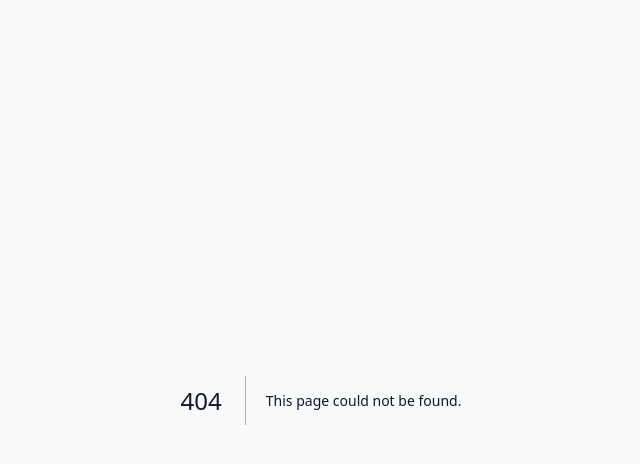
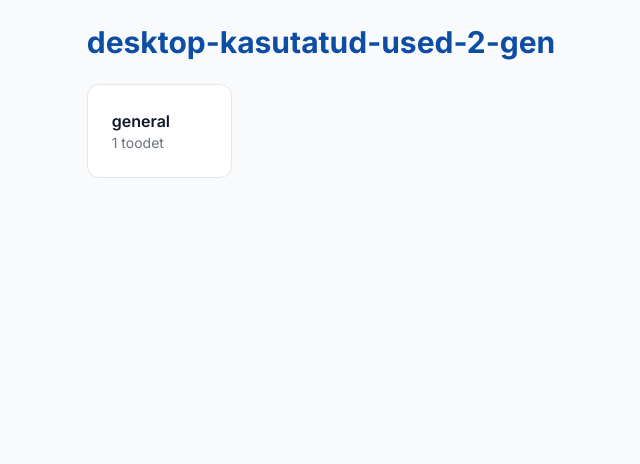
Before and after one commit to raivoto/canman.github.io, a Next.js app: page /pood/desktop-kasutatud-used-2-gen in a window 1280 px wide. Before the commit this address had no page. Shown: the top 464 px of the page, without its empty margins (319-959 px from the left). Built offline with nearby package versions, Linux system fonts and the light colour scheme.

Commit message:
Create page.tsx

```diff
--- /dev/null
+++ b/src/app/pood/[top]/page.tsx
@@ -0,0 +1,35 @@
+import fs from 'fs';
+import path from 'path';
+import Link from 'next/link';
+
+export async function generateStaticParams() {
+  const base = path.join(process.cwd(), 'src/data/products');
+  if (!fs.existsSync(base)) return [];
+  const dirs = fs.readdirSync(base).filter(f => {
+    try { return fs.statSync(path.join(base, f)).isDirectory(); } catch { return false; }
+  });
+  return dirs.map(top => ({ top }));
+}
+
+export default function TopPage({ params }: { params: { top: string } }) {
+  const dir = path.join(process.cwd(), 'src/data/products', params.top);
+  const files = fs.existsSync(dir)? fs.readdirSync(dir).filter(f => f.endsWith('.json')) : [];
+  const subs = files.map(f => {
+    const raw = fs.readFileSync(path.join(dir, f), 'utf8');
+    const json = JSON.parse(raw);
+    return { slug: f.replace('.json',''), name: json[0]?.subCategory || f.replace('.json',''), count: json.length };
+  });
+  return (
+    <div className="max-w-7xl mx-auto p-6">
+      <h1 className="text-3xl font-bold mb-6" style={{color:'#0e4da4'}}>{params.top}</h1>
+      <div className="grid grid-cols-3 gap-4">
+        {subs.map(s => (
+          <Link key={s.slug} href={`/pood/${params.top}/${s.slug}`} className="border p-6 rounded-xl bg-white hover:shadow">
+            <div className="font-semibold">{s.name}</div>
+            <div className="text-sm text-gray-500">{s.count} toodet</div>
+          </Link>
+        ))}
+      </div>
+    </div>
+  );
+}
```
